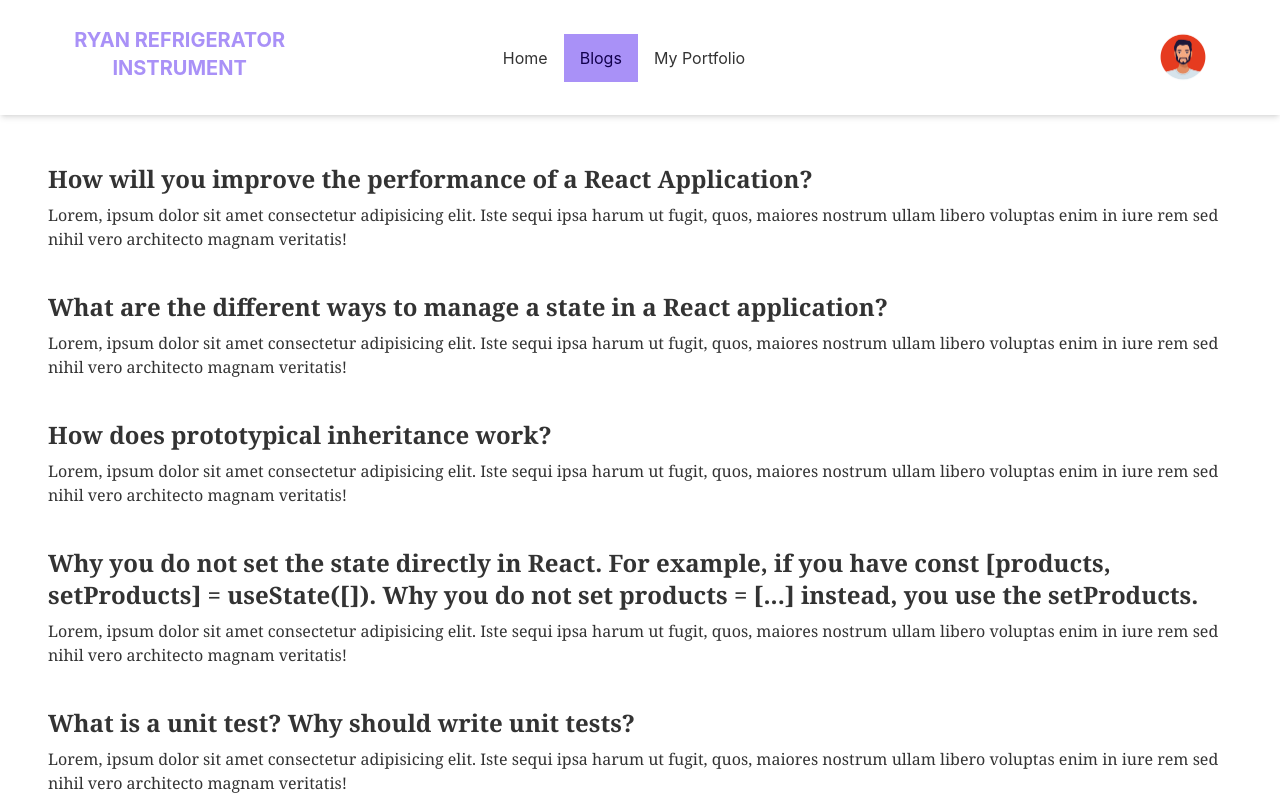
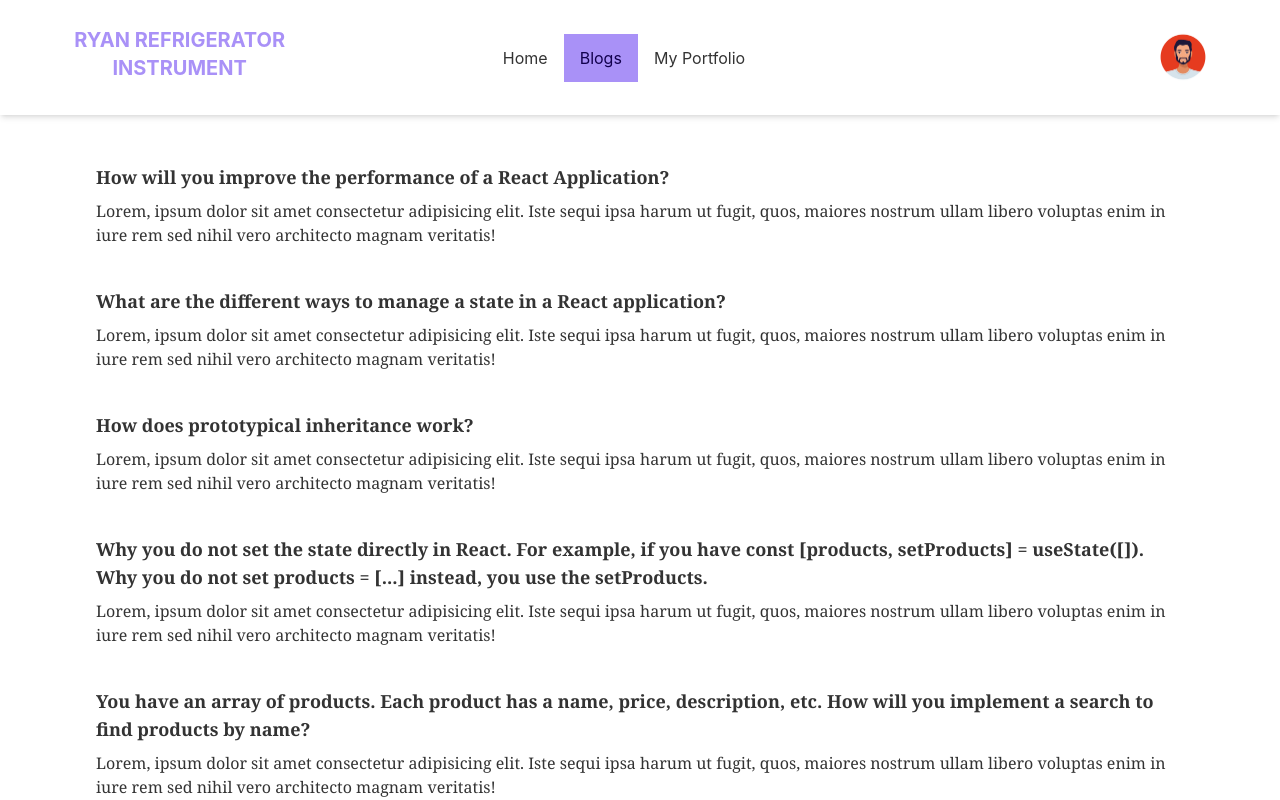
Before and after one commit to CodeWithShamim/manufacturer-website-client-side, a React (Create React App) app: page /blogs in a window 1280 px wide. Shown: the top 800 px of the page. Built offline with nearby package versions, Linux system fonts and the light colour scheme; no server answers; the HTML template or start-up script is replaced by a standard one.

Commit message:
not found page added

```diff
--- a/src/components/Blogs/Blogs.js
+++ b/src/components/Blogs/Blogs.js
@@ -2,10 +2,10 @@ import React from "react";
 
 const Blogs = () => {
   return (
-    <div className="text-left p-4 md:p-12 font-serif">
+    <div className="text-left px-4 py-8 md:pt-12 md:px-24 font-serif">
       {/* ___question 1___  */}
       <div>
-        <h1 className="text-lg md:xl lg:text-2xl text-left text-gray-black font-semibold pb-2">
+        <h1 className="text-lg md:xl text-left text-gray-black font-semibold pb-2">
           How will you improve the performance of a React Application?
         </h1>
         <p>
@@ -17,7 +17,7 @@ const Blogs = () => {
 
       {/* ___question 2___  */}
       <div className="mt-10">
-        <h1 className="text-lg md:xl lg:text-2xl text-left text-gray-black font-semibold pb-2">
+        <h1 className="text-lg md:xl text-left text-gray-black font-semibold pb-2">
           What are the different ways to manage a state in a React application?
         </h1>
         <p>
@@ -29,7 +29,7 @@ const Blogs = () => {
 
       {/* ___question 3___  */}
       <div className="mt-10">
-        <h1 className="text-lg md:xl lg:text-2xl text-left text-gray-black font-semibold pb-2">
+        <h1 className="text-lg md:xl text-left text-gray-black font-semibold pb-2">
           How does prototypical inheritance work?
         </h1>
         <p>
@@ -41,7 +41,7 @@ const Blogs = () => {
 
       {/* ___question 4___  */}
       <div className="mt-10">
-        <h1 className="text-lg md:xl lg:text-2xl text-left text-gray-black font-semibold pb-2">
+        <h1 className="text-lg md:xl text-left text-gray-black font-semibold pb-2">
           Why you do not set the state directly in React. For example, if you
           have const [products, setProducts] = useState([]). Why you do not set
           products = [...] instead, you use the setProducts.
@@ -55,7 +55,21 @@ const Blogs = () => {
 
       {/* ___question 5___  */}
       <div className="mt-10">
-        <h1 className="text-lg md:xl lg:text-2xl text-left text-gray-black font-semibold pb-2">
+        <h1 className="text-lg md:xl text-left text-gray-black font-semibold pb-2">
+          You have an array of products. Each product has a name, price,
+          description, etc. How will you implement a search to find products by
+          name?
+        </h1>
+        <p>
+          Lorem, ipsum dolor sit amet consectetur adipisicing elit. Iste sequi
+          ipsa harum ut fugit, quos, maiores nostrum ullam libero voluptas enim
+          in iure rem sed nihil vero architecto magnam veritatis!
+        </p>
+      </div>
+
+      {/* ___question 5___  */}
+      <div className="mt-10">
+        <h1 className="text-lg md:xl text-left text-gray-black font-semibold pb-2">
           What is a unit test? Why should write unit tests?
         </h1>
         <p>
--- a/src/components/Shared/NotFound.js
+++ b/src/components/Shared/NotFound.js
@@ -1,13 +1,22 @@
 import React from "react";
 import { Link } from "react-router-dom";
+import notFound from "../../images/not-found.jpg";
 
 const NotFound = () => {
   return (
-    <div className="min-h-screen">
-      <h1 className="text-red-500 text-4xl p-16">Opps, Not Found</h1>
-      <h1 className="text-primary text-2xl uppercase font-semibold">
-        <Link to="/">Go To Home</Link>
-      </h1>
+    <div
+      className="min-h-screen"
+      style={{
+        backgroundImage: `url(${notFound})`,
+        backgroundPosition: "center",
+        backgroundSize: "cover",
+      }}
+    >
+      <div className="pt-32 md:pt-60">
+        <h1 className="text-base-100 text-4xl bg-black p-2 uppercase  font-semibold">
+          <Link to="/">Go To Home</Link>
+        </h1>
+      </div>
     </div>
   );
 };
```
Also changed, not shown: src/images/not-found.jpg (added).
